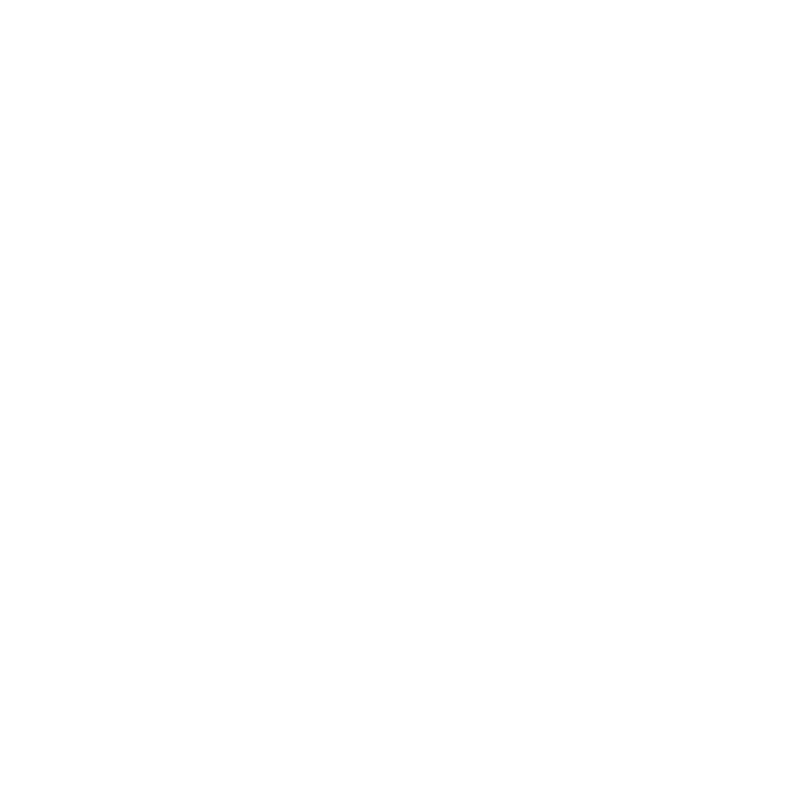
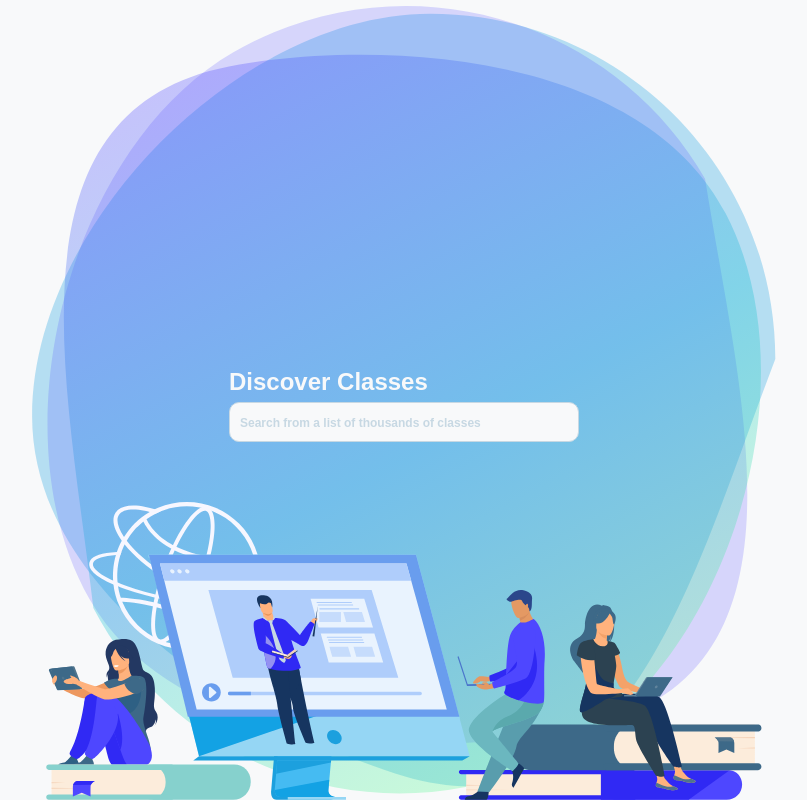
Before and after one commit to tsamantanis/hydra, a React (Create React App) app: page /discover in a window 1280 px wide. Shown: the whole page, without its empty margins (236-1043 px from the left). Built offline with nearby package versions, Linux system fonts and the light colour scheme; a web font is replaced by a local one.

Commit message:
finished Discover

```diff
--- a/src/App.js
+++ b/src/App.js
@@ -8,6 +8,7 @@
 import SignUp from './components/SignUp/SignUp'
 import SignIn from './components/SignIn/SignIn'
 import PasswordReset from './components/PasswordReset/PasswordReset'
+import Discover from './components/Discover/Discover'
 
 class App extends Component {
     // constructor(props) {
@@ -28,6 +29,7 @@
           <Route exact path='/users/signup' component={SignUp} />
           <Route exact path='/users/signin' component={SignIn} />
           <Route exact path='/users/passwordreset' component={PasswordReset} />
+          <Route exact path='/discover' component={Discover} />
           <Route exact path='/' component={Main} />
           {/* <Route path='/' component={RedirectToLogin} /> */}
         </Switch>
--- /dev/null
+++ b/src/components/Discover/Discover.css
@@ -0,0 +1,40 @@
+.Discover {
+    align-items: center;
+    background-color: var(--light);
+    display: flex;
+    flex-direction: column;
+    justify-content: center;
+}
+
+.Discover .ellipse {
+    height: 100%;
+    position: absolute;
+    width: 100%;
+    z-index: 0;
+}
+
+.Discover .school {
+    bottom: 0;
+    left: 50%;
+    margin-left: -28%;
+    position: absolute;
+    width: 56%;
+    z-index: 1;
+}
+
+.Discover form {
+    align-items: flex-start;
+    display: flex;
+    flex-direction: column;
+    justify-content: flex-start;
+    z-index: 3;
+}
+
+.Discover form label h4 {
+    color: var(--light);
+}
+
+.Discover form input[type=text] {
+    background-color: var(--light);
+    color: var(--lightAccent);
+}
--- /dev/null
+++ b/src/components/Discover/Discover.js
@@ -0,0 +1,25 @@
+import React, {Component} from 'react'
+
+import api from '../../api'
+
+import '../../App.css'
+import './Discover.css'
+import ellipse from '../../assets/ellipse.svg'
+import school from '../../assets/school.svg'
+
+class Discover extends Component {
+    render () {
+        return (
+            <div className='Discover'>
+                <img src={ellipse} alt='ellipse' className='ellipse' />
+                <img src={school} alt='school' className='school' />
+                <form>
+                    <label htmlFor='discoverClasses'><h4 className='m-0'>Discover Classes</h4></label>
+                    <input type='text' name='discoverClasses' id='discoverClasses' placeholder='Search from a list of thousands of classes' required />
+                </form>
+            </div>
+        )
+    }
+}
+
+export default Discover
```
